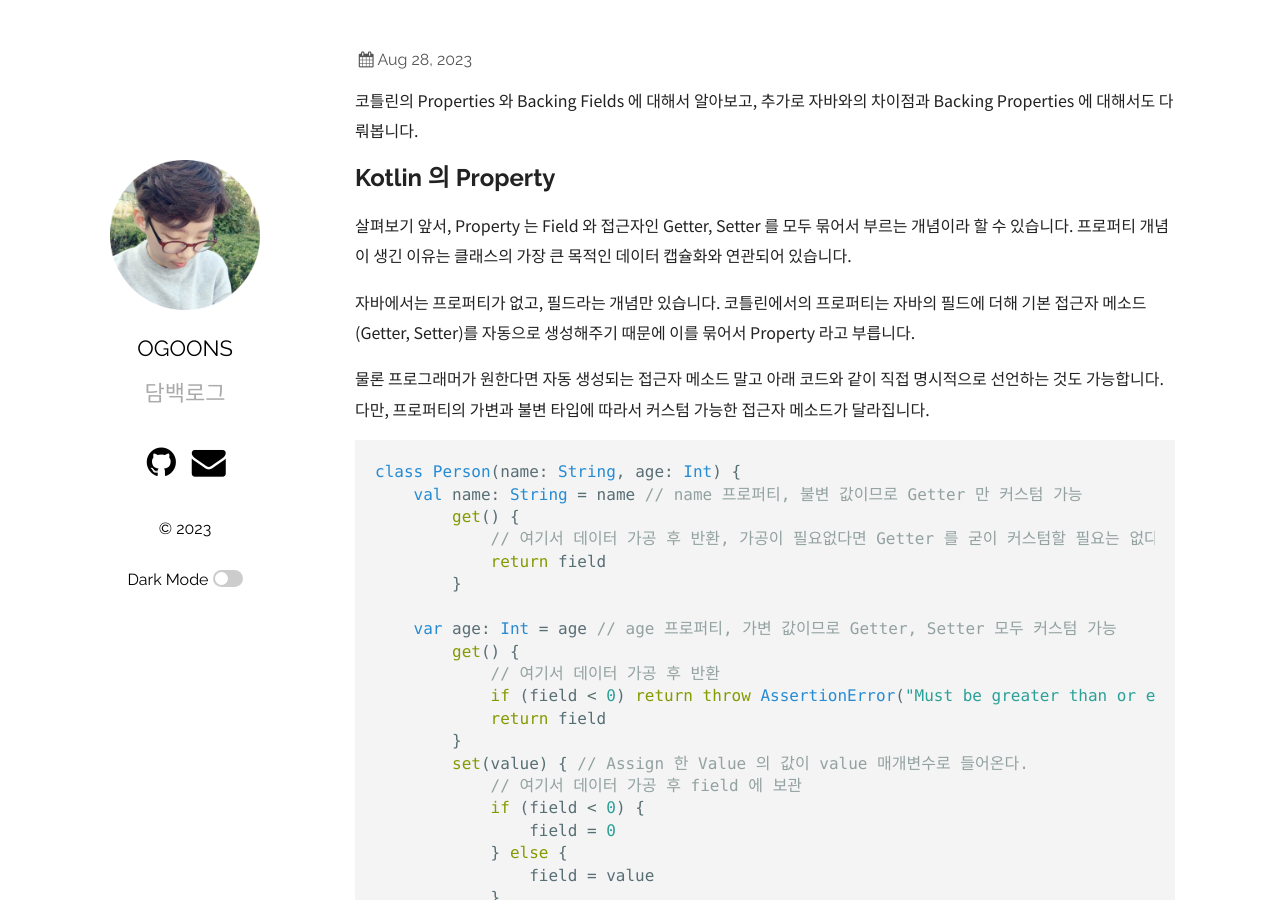
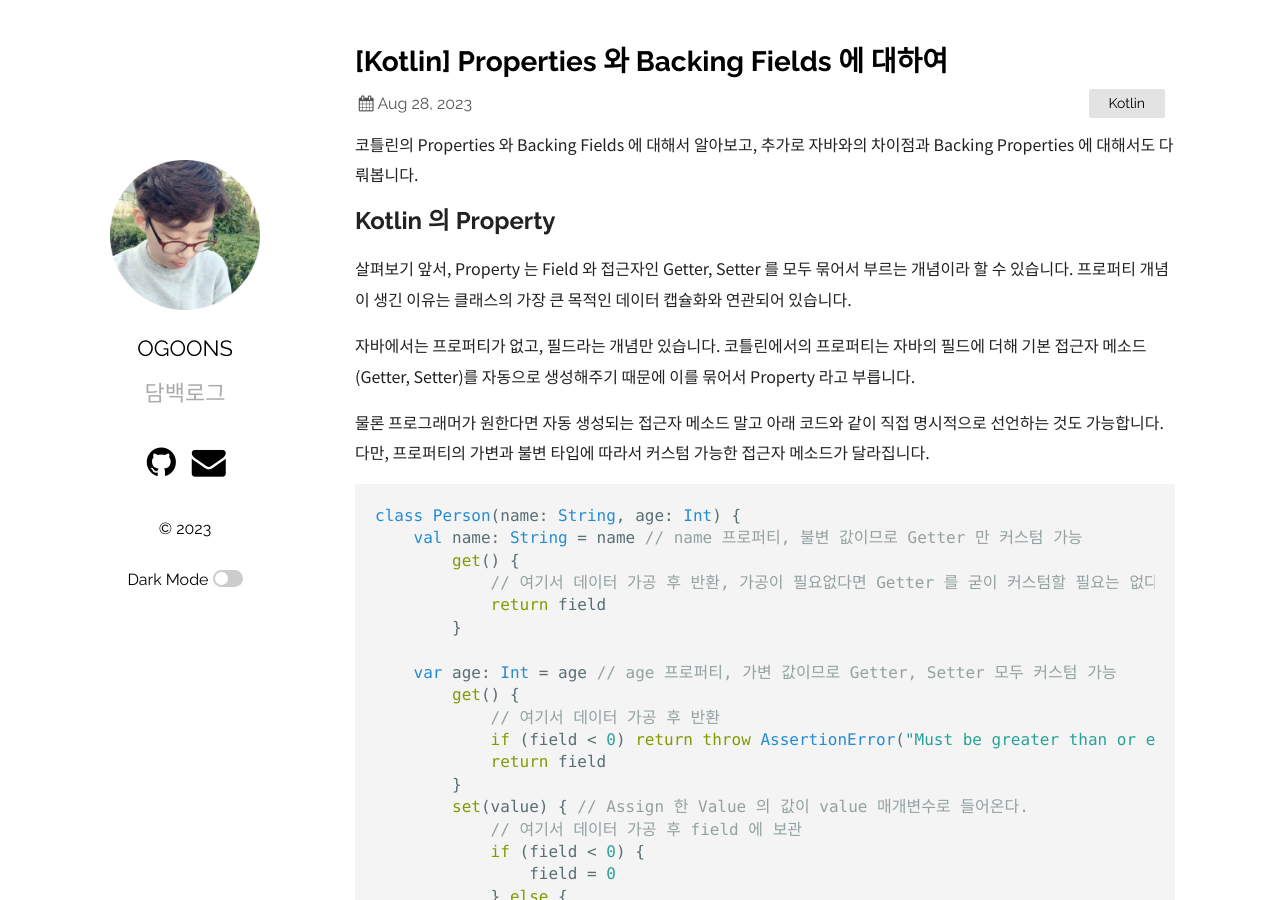
Before and after one commit to ogoons/ogoons.github.io, a Jekyll site: the page built from _posts/2023-08-28-kotlin-properties-backing-fields.md, in a window 1280 px wide and 900 px high. Built offline with Jekyll 4.4.1, drawn with Linux system fonts in a browser that asks for light colours; our own code applies the rules of GitHub Pages for plain Markdown files; comment, search, counter and statistics services are not loaded.

Commit message:
Update post

```diff
--- a/_posts/2023-08-28-kotlin-properties-backing-fields.md
+++ b/_posts/2023-08-28-kotlin-properties-backing-fields.md
@@ -1,6 +1,6 @@
 ---
 layout: post
-title: "[Kotlin] Properties 와 Backing Fields 에 대하여
+title: "[Kotlin] Properties 와 Backing Fields 에 대하여"
 categories: Kotlin
 ---
 
```
